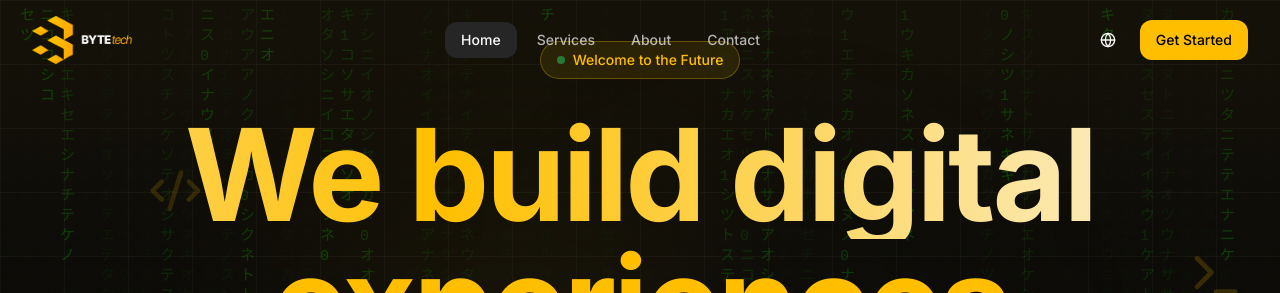
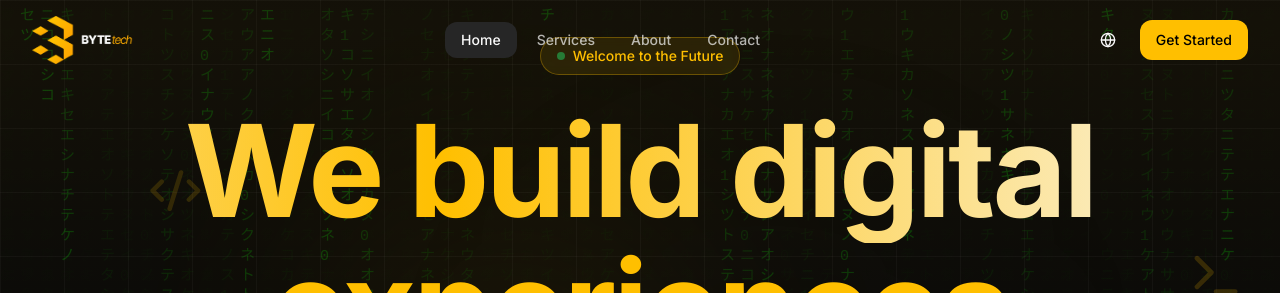
Before and after one commit to scorpio145633/bytetek-armenia-digital, a React (Vite) app: page / in a window 1280 px wide. Shown: the top 293 px of the page. Built offline with nearby package versions, Linux system fonts and the light colour scheme.

Commit message:
Fix cut-off 'G' in "Digital"

```diff
--- a/src/components/home/HeroSection.tsx
+++ b/src/components/home/HeroSection.tsx
@@ -204,11 +204,11 @@ const HeroSection = () => {
             initial={{ opacity: 0, y: 50 }}
             animate={{ opacity: 1, y: 0 }}
             transition={{ duration: 1, ease: [0.16, 1, 0.3, 1] }}
-            className="mb-8 text-center"
+            className="mb-8 text-center overflow-visible"
           >
-            <h1 className="text-5xl md:text-7xl lg:text-8xl xl:text-9xl font-bold leading-[0.95] tracking-tight mb-6">
+            <h1 className="text-5xl md:text-7xl lg:text-8xl xl:text-9xl font-bold leading-[0.95] tracking-tight mb-6 overflow-visible">
               <motion.span
-                className="inline-block bg-gradient-to-r from-foreground via-primary to-foreground bg-clip-text text-transparent"
+                className="inline-block bg-gradient-to-r from-foreground via-primary to-foreground bg-clip-text text-transparent pb-2"
                 animate={{
                   backgroundPosition: ['0%', '100%', '0%'],
                 }}
@@ -217,7 +217,11 @@ const HeroSection = () => {
                   repeat: Infinity,
                   ease: "linear"
                 }}
-                style={{ backgroundSize: '200% auto' }}
+                style={{
+                  backgroundSize: '200% auto',
+                  WebkitBoxDecorationBreak: 'clone',
+                  boxDecorationBreak: 'clone'
+                }}
               >
                 {t('hero.title.part1')}
               </motion.span>
```
